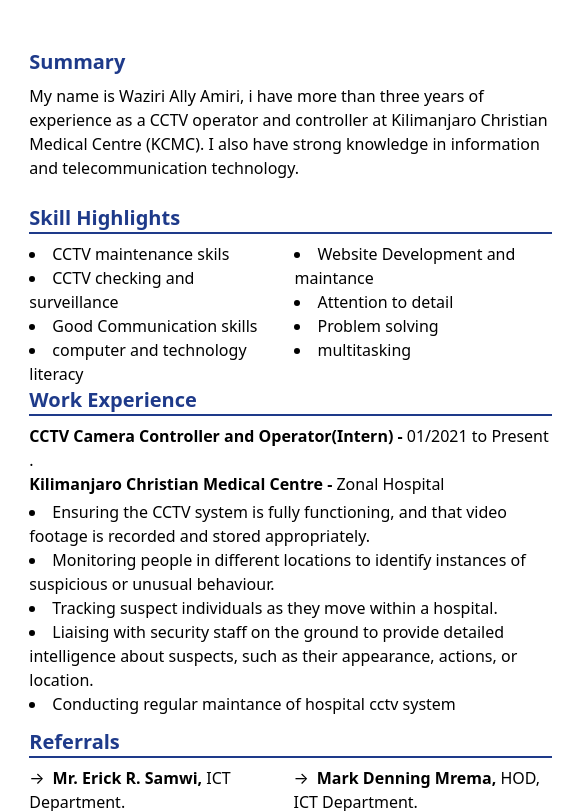
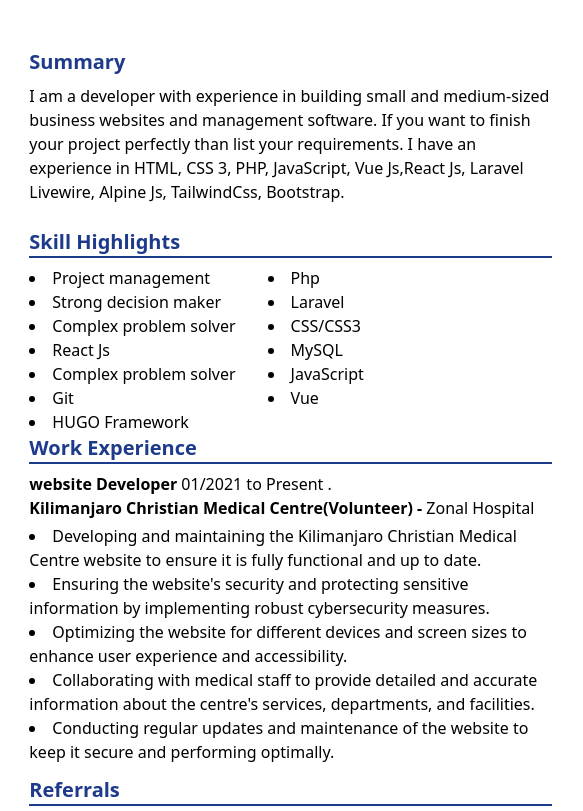
Before and after one commit to WAZIRI123/portifolio, a plain HTML site: page index.html in a window 1280 px wide. Shown: the top 811 px of the page, 488-1071 px from the left. Drawn offline with nearby package versions, Linux system fonts and the light colour scheme.

Commit message:
12/07/2024

```diff
--- a/index.html
+++ b/index.html
@@ -85,47 +85,68 @@
             <div class="w-2/3 p-4">
                 <div class="mb-6">
                     <h3 class="text-xl font-black text-blue-900 mb-2  border-blue-900">Summary</h3>
-                    <p>My name is Waziri Ally Amiri, i have more than three years of experience as a CCTV operator and controller at Kilimanjaro Christian Medical Centre (KCMC). I also have strong knowledge in information and telecommunication technology.</p>
+                    <p>
+                        I am a developer with experience in building small and medium-sized
+                        business websites and management software. If you want to finish your
+                        project perfectly than list your requirements. I have an experience in
+                        HTML, CSS 3, PHP, JavaScript, Vue Js,React Js, Laravel Livewire,
+                        Alpine Js, TailwindCss, Bootstrap.
+                        </p>
                 </div>
                 <!-- skill start -->
                 <div>
                     <h3 class="text-xl font-black text-blue-900 mb-2 border-b-2 border-blue-900">Skill Highlights</h3>
                     <div class="flex">
                         <ul class="list-disc list-inside mr-8">
-                            <li>CCTV maintenance skils</li>
-                            <li>CCTV checking and surveillance</li>
-                            <li>Good Communication skills</li>
-                            <li>computer and technology literacy</li>
+                            <li>Project management
+                            </li>
+                            <li>Strong decision maker
+                            </li>
+                            <li>Complex problem solver</li>
+                            <li>React Js
+                            </li>
+                            <li>Complex problem solver</li>
+                            <li>Git</li>
+                            <li>HUGO Framework</li>
 
                         </ul>
                         <ul class="list-disc list-inside">
-                            <li>Website Development and maintance</li>
-                            <li>Attention to detail</li>
-                            <li>Problem solving</li>
-                            <li>multitasking</li>
+                            <li>Php</li>
+                            <li>Laravel</li>
+                            <li>CSS/CSS3</li>
+                            <li>MySQL</li>
+                            <li>JavaScript
+                            </li>
+                            <li>Vue</li>
+
                         </ul>
                     </div>
                 </div>
                 <!-- skills end -->
 
+                <!-- experience start -->
+
+
                   <!-- experience start -->
                   <div>
                     <h3 class="text-xl font-black text-blue-900 mb-2 border-b-2 border-blue-900">Work Experience</h3>
-                    <p><strong>CCTV Camera Controller and Operator(Intern) - </strong> 01/2021 to Present .
+
+                    <p><strong>website Developer </strong> 01/2021 to Present .
                     </p>
-                    <p class="mb-1"><strong>Kilimanjaro Christian Medical Centre - </strong> Zonal Hospital
+                    <p class="mb-1"><strong>Kilimanjaro Christian Medical Centre(Volunteer) - </strong> Zonal Hospital
                     </p>
                     <div class="flex">
                         <ul class="list-disc list-inside">
-                            <li>Ensuring the CCTV system is fully functioning, and that video footage is recorded and stored appropriately.</li>
-                            <li>Monitoring people in different locations to identify instances of suspicious or unusual behaviour.</li>
-                            <li>Tracking suspect individuals as they move within a hospital.</li>
-                            <li>Liaising with security staff  on the ground to provide detailed intelligence about suspects, such as their appearance, actions, or location.</li>
+                            <li>Developing and maintaining the Kilimanjaro Christian Medical Centre website to ensure it is fully functional and up to date.</li>
+                            <li>Ensuring the website's security and protecting sensitive information by implementing robust cybersecurity measures.</li>
+                            <li>Optimizing the website for different devices and screen sizes to enhance user experience and accessibility.</li>
+                            <li>Collaborating with medical staff to provide detailed and accurate information about the centre's services, departments, and facilities.</li>
+                            <li>Conducting regular updates and maintenance of the website to keep it secure and performing optimally.</li>
+                        </ul>
 
-                            <li>Conducting regular maintance of hospital cctv system</li>
+                        </div>
 
-                        </ul>
-                        </div>
+
                 </div>
                 <!-- experience end -->
 
@@ -143,6 +164,18 @@
                             </p>
                              <!-- Eric ends -->
                         </ul>
+
+                        <ul class="list-disc list-inside mr-8">
+                            <!-- Eric starts -->
+                            <p class="arrow-before"><strong>Mr. SHUHULI MASHAURI, Hai District Officer </strong> Hai District Offices, Kilimanjaro
+                            </p>
+                            <p>P.O. BOX 938, Kilimanjaro, Tanzania</p>
+                            <p>Mobile: +255 789 779 004/+255 620666150</p>
+                            <p class="mb-5">Email: shuhuly2014@gmail.com
+                           </p>
+                            <!-- Eric ends -->
+                       </ul>
+
                         <ul class="list-disc list-inside">
                              <!-- Eric starts -->
                              <p class="arrow-before"><strong>Mark Denning Mrema, </strong>HOD, ICT Department.
```
